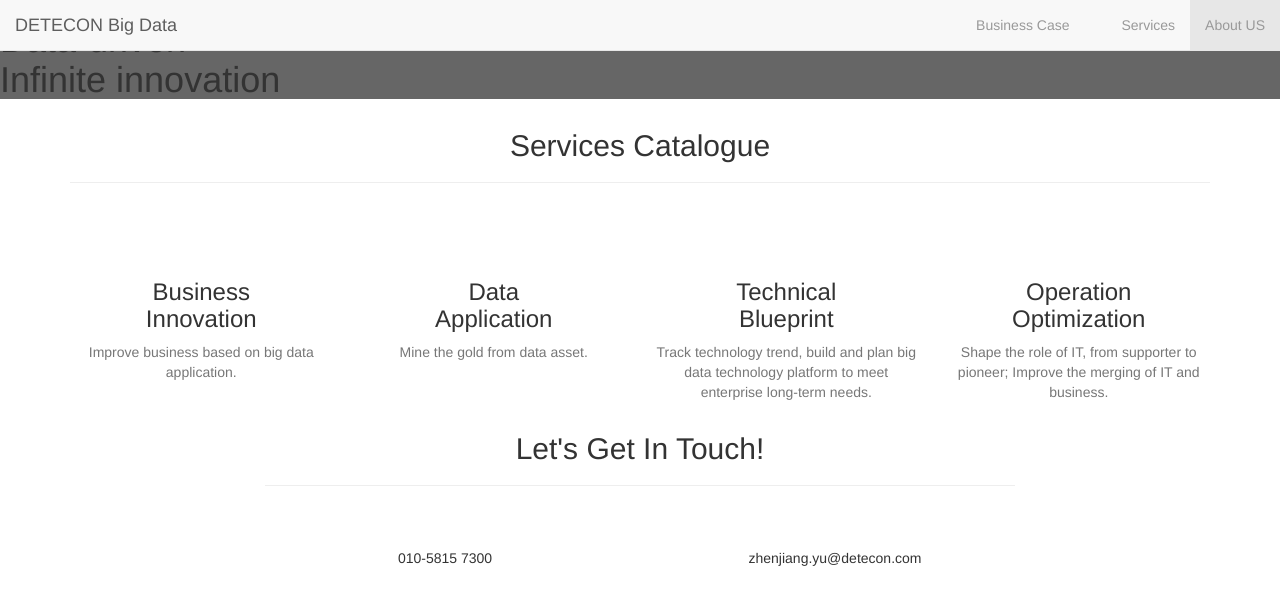
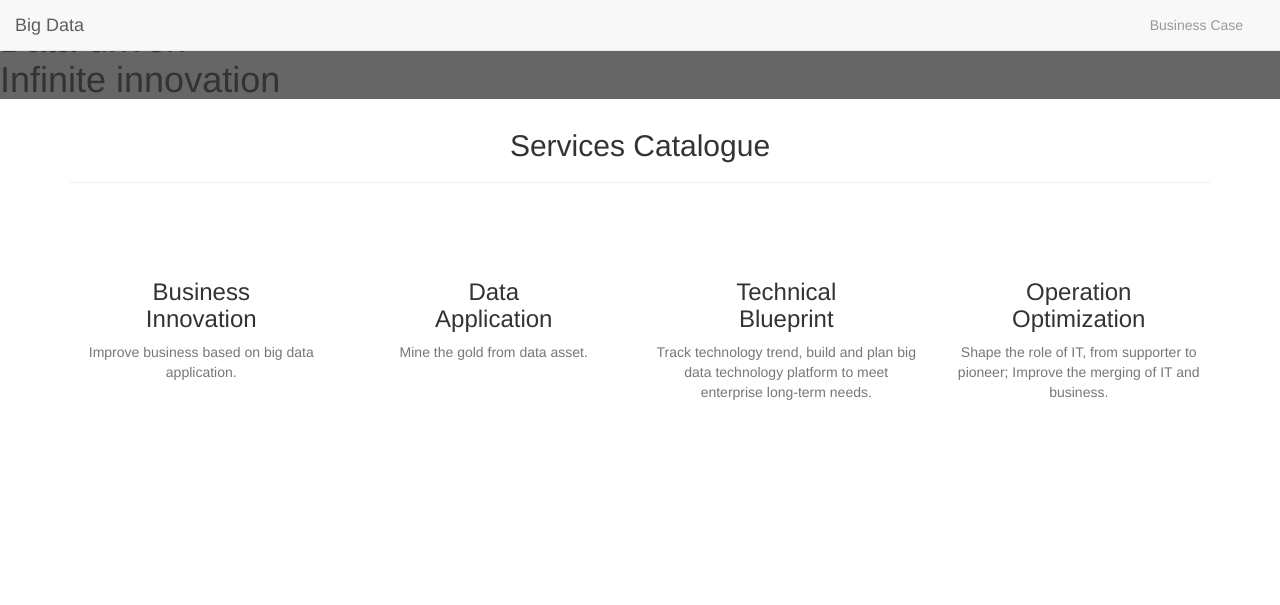
Before and after one commit to azGC/New_Website, a Django app: page / in a window 1280 px wide. Shown: the top 605 px of the page. Run offline with Django 3.2, Linux system fonts and the light colour scheme; parts of the project's set-up code (start-up, migrations or seed data) failed here and were passed over; some libraries are stand-ins or nearby versions; some web fonts are replaced.

Commit message:
add nielsen

```diff
--- a/templates/dashboard/index.html
+++ b/templates/dashboard/index.html
@@ -10,7 +10,7 @@
     <meta name="description" content="">
     <meta name="author" content="">
 
-    <title>DETECON BIG DATA</title>
+    <title>BIG DATA</title>
 
     <!-- Bootstrap Core CSS -->
     <link href="{% static 'vendor/bootstrap/css/bootstrap.min.css' %}" rel="stylesheet">
@@ -44,7 +44,7 @@
             <button type="button" class="navbar-toggle collapsed" data-toggle="collapse" data-target="#bs-example-navbar-collapse-1">
                 <span class="sr-only">Toggle navigation</span> Menu <i class="fa fa-bars"></i>
             </button>
-            <a class="navbar-brand page-scroll" href="{% url 'index' %}"> DETECON Big Data </a>
+            <a class="navbar-brand page-scroll" href="{% url 'index' %}">Big Data </a>
         </div>
 
         <!-- Collect the nav links, forms, and other content for toggling -->
@@ -58,24 +58,11 @@
                         <i class="fa fa-fw fa-caret-down"></i>
                     </a>
                     <ul class="dropdown-menu nav"  role="menu" style="color:#999999" >
-                        <!--<li><a href="auto_page.html" style="color:#999999">Product Index Analysis <br> 产品指标分析</a></li>-->
-                        <!--<li><a href="people_page.html" style="color:#999999">Forward Path Analysis <br> 传播路径分析</a></li>-->
-                        <li><a href="auto_page.html" style="color:#999999">Product Index Analysis <br> 产品指标分析</a></li>
-                        <li><a href="people_page.html" style="color:#999999">Forward Path Analysis <br> 传播路径分析</a></li>
-                        <li><a href="LTP_page.html" style="color:#999999">Natural Language Processing <br> 自然语言处理</a></li>
-                        <li><a href="CP_page.html" style="color:#999999">Customer Partition <br> 客户群体划分</a></li>
-                        <li><a href="Config_page.html" style="color:#999999">Model and Configuration <br> 车型与配置</a></li>
-                        <li><a href="price_page.html" style="color:#999999">Car Residual Value <br> 二手车残值</a></li>
+                        <li><a href="Config_page.html" style="color:#999999">Model and Configuration <br> 机型与配置</a></li>
+                        <li><a href="price_page.html" style="color:#999999">Phone Value <br> 价格数据</a></li>
                     </ul>
                 </li>
 
-                <li>
-                    <a class="nav-link js-scroll-trigger active" href="#services" style="color:#999999"> Services </a>
-                </li>
-                <li>
-                    <a class="nav-link js-scroll-trigger active" href="#about" style="color:#999999"> About US </a>
-
-                </li>
             </ul>
         </div>
         <!-- /.navbar-collapse -->
@@ -136,26 +123,6 @@
     </div>
 </section>
 
-<section id="about">
-
-    <div class="container">
-        <div class="row">
-            <div class="col-lg-8 col-lg-offset-2 text-center">
-                <h2 class="section-heading">Let's Get In Touch!</h2>
-                <hr class="primary">
-                <p></p>
-            </div>
-            <div class="col-lg-4 col-lg-offset-2 text-center">
-                <i class="fa fa-phone fa-3x sr-contact"></i>
-                <p>010-5815 7300</p>
-            </div>
-            <div class="col-lg-4 text-center">
-                <i class="fa fa-envelope-o fa-3x sr-contact"></i>
-                <p>zhenjiang.yu@detecon.com</p>
-            </div>
-        </div>
-    </div>
-</section>
 
 <!-- jQuery -->
 <script src="{% static 'vendor/jquery/jquery.min.js' %}"></script>
```
